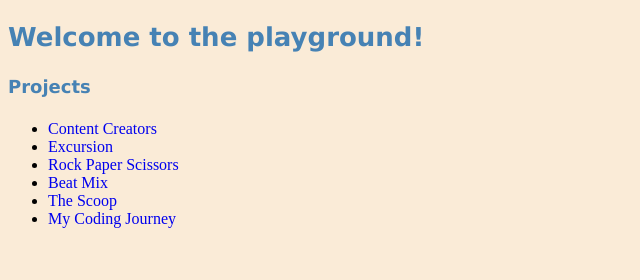
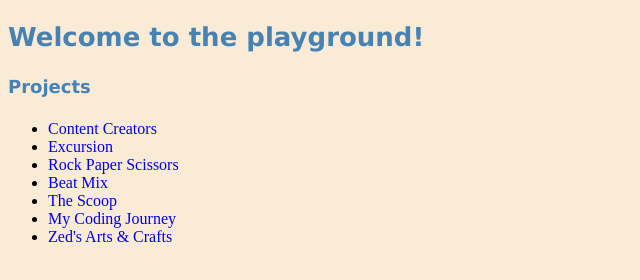
Before and after one commit to chidoluezikora/chidoluezikora.github.io, a plain HTML site: page index.html in a window 1280 px wide. Shown: the whole page, without its empty margins (0-640 px from the left). Drawn offline with Linux system fonts and the light colour scheme.

Commit message:
Add Zeds Arts & Crafts to projects listed in main website

```diff
--- a/index.html
+++ b/index.html
@@ -16,6 +16,7 @@
                 <li><a href="https://chidoluezikora.github.io/project-2-beat-mix-start" target="_blank">Beat Mix</a></li>
                 <li><a href="https://chidoluezikora.github.io/project-3-the-scoop-start" target="_blank">The Scoop</a></li>
                 <li><a href="https://chidoluezikora.github.io/DevProject" target="_blank">My Coding Journey</a></li>
+                <li><a href="https://chidoluezikora.github.io/zeds-arts-and-crafts" target="_blank">Zed's Arts & Crafts</a></li>
             </ul>
         <p>
     </body>
```
